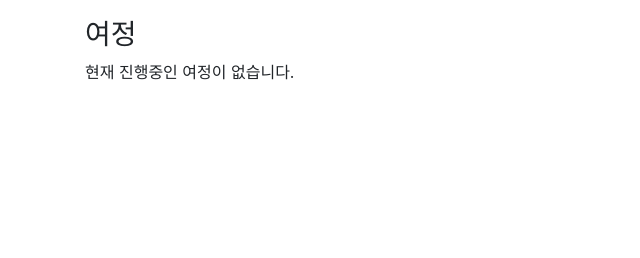
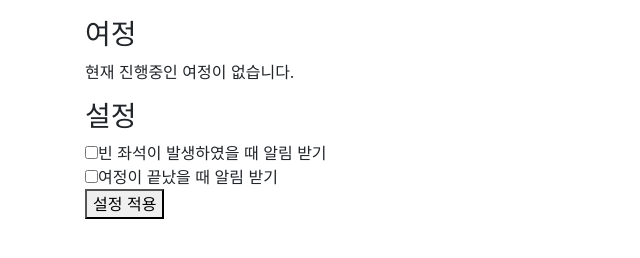
Before and after one commit to seatcret/server, a Flask app: template seatcret/templates/profile.html in a window 1280 px wide. Shown: the part 230-488 px from the top of the page, without its empty margins (0-640 px from the left). Run offline with Flask 2, Linux system fonts and the light colour scheme; the template is opened without the code that fills it, so the values that code supplies are empty; parts of the project's set-up code (start-up, migrations or seed data) failed here and were passed over; some libraries are stand-ins or nearby versions.

Commit message:
Implement notification preferences

```diff
--- a/seatcret/app.py
+++ b/seatcret/app.py
@@ -157,6 +157,17 @@ def profile():
 
     return render_template('profile.html', user=user, created_at=created_at, itinerary=itinerary, train=train,
                            STATION_ID_NAMES=STATION_ID_NAMES)
+
+
+@app.route('/profile/', methods=['POST'])
+def update_profile():
+    user = get_current_user()
+    redis.hset(f"user:{user['id']}", mapping={
+        'notification_itinerary_end': 'on' if 'notification_itinerary_end' in request.form else 'off',
+        'notification_seat_vacancy': 'on' if 'notification_seat_vacancy' in request.form else 'off',
+    })
+    flash('변경된 설정이 적용되었습니다.')
+    return redirect(url_for('profile'))
 
 
 def get_itinerary(user_id: str):
@@ -357,7 +368,7 @@ def notify_getoff():
                 continue
 
             # send notification to users who need to get off the train
-            if user['platform'] == 'fcm':
+            if user.get('notification_itinerary_end', 'on') == 'on' and user['platform'] == 'fcm':
                 message = Message(
                     notification=Notification('여정이 끝났습니다!', '하차하세요~'),
                     token=user['token'],
@@ -376,7 +387,7 @@ def notify_getoff():
     for car_id in vacancies_created_car_ids:
         if car_id in standing_users:
             for user in standing_users[car_id]:
-                if user['platform'] == 'fcm':
+                if user.get('notification_seat_vacancy', 'on') == 'on' and user['platform'] == 'fcm':
                     message = Message(
                         notification=Notification('자리가 생겼습니다!', '착석하세요~'),
                         token=user['token'],
--- a/seatcret/templates/profile.html
+++ b/seatcret/templates/profile.html
@@ -27,4 +27,18 @@
 {% else %}
 <p>현재 진행중인 여정이 없습니다.</p>
 {% endif %}
+
+<h3>설정</h3>
+<form action="{{ url_for('update_profile') }}" method="POST">
+    <div>
+        <input type="checkbox" name="notification_seat_vacancy" {% if user['notification_seat_vacancy'] == 'on' %}checked{% endif %}>빈 좌석이 발생하였을 때 알림 받기</input>
+    </div>
+    <div>
+        <input type="checkbox" name="notification_itinerary_end" {% if user['notification_itinerary_end'] == 'on' %}checked{% endif %}>여정이 끝났을 때 알림 받기</input>
+    </div>
+    <div>
+        <button type="submit">설정 적용</button>
+    </div>
+</form>
+
 {% endblock %}
```
